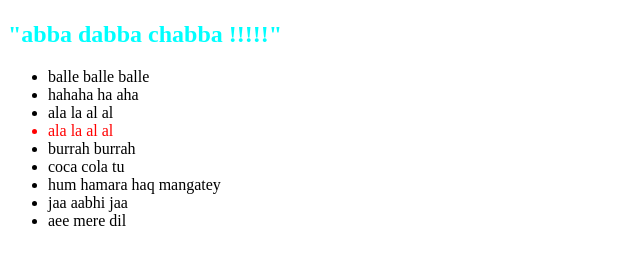
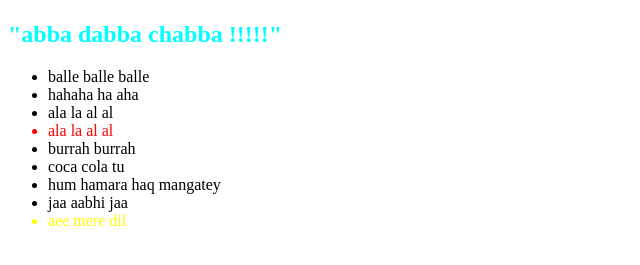
Before and after one commit to maheshmagar18/main_opensap, a plain HTML site: page index.html in a window 1280 px wide. Shown: the part 59-324 px from the top of the page, without its empty margins (0-640 px from the left). Drawn offline with Linux system fonts and the light colour scheme.

Commit message:
added style in last li

```diff
--- a/index.html
+++ b/index.html
@@ -17,7 +17,7 @@
 			<li>coca cola tu</li>
 			<li>hum hamara haq mangatey</li>
             <li>jaa aabhi jaa</li>
-			<li>aee mere dil </li>
+			<li style="color:yellow">aee mere dil </li>
 		</ul>
 	</body>
 </html>
```
